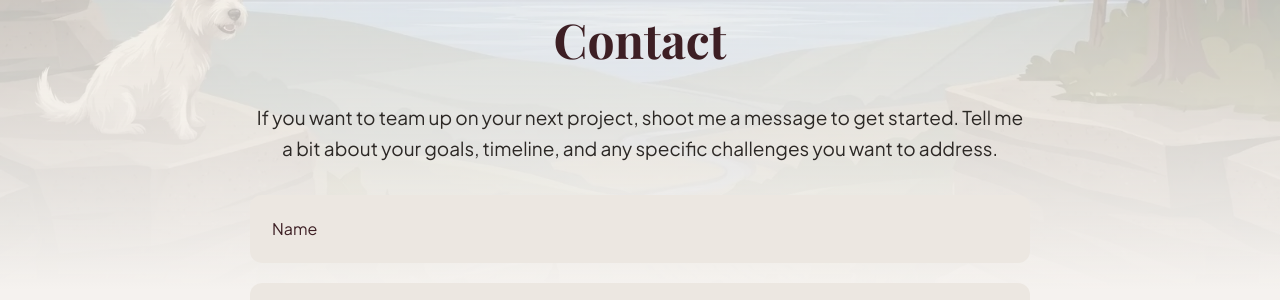
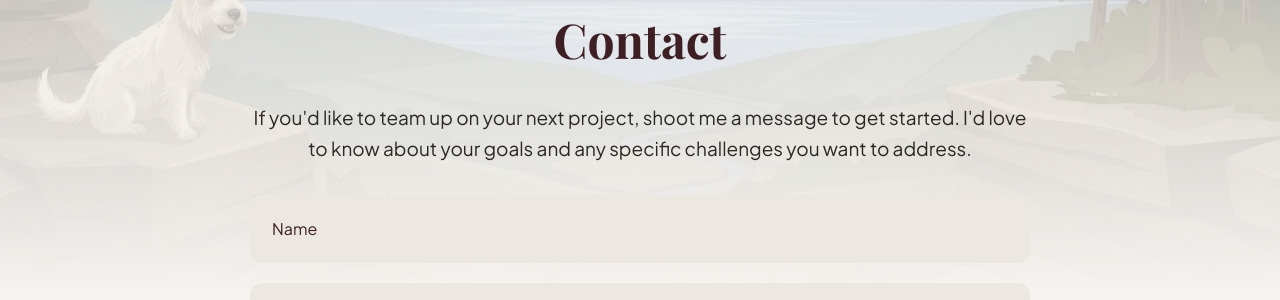
Before and after one commit to j0har/joharsingh.com, a Jekyll site: the page built from _pages/contact.html, in a window 1280 px wide. Shown: the part 170-470 px from the top of the page. Built offline with Jekyll 4.4.1, drawn with Linux system fonts in a browser that asks for light colours; some web fonts are replaced.

Commit message:
Update contact page intro copy
Co-Authored-By: Claude Sonnet 5 <noreply@anthropic.com>
Claude-Session: https://claude.ai/code/session_01V5LBGp3Z3iRaEKNn5LNCoP

```diff
--- a/_data/settings.yml
+++ b/_data/settings.yml
@@ -103,7 +103,7 @@ footer_menu_settings:
 # Contact Settings
 contact:
   formspree_id: "mzdlqrel"
-  description: If you want to team up on your next project, shoot me a message to get started. Tell me a bit about your goals, timeline, and any specific challenges you want to address.
+  description: If you'd like to team up on your next project, shoot me a message to get started. I'd love to know about your goals and any specific challenges you want to address.
 
 
 #-------------------------------
```
